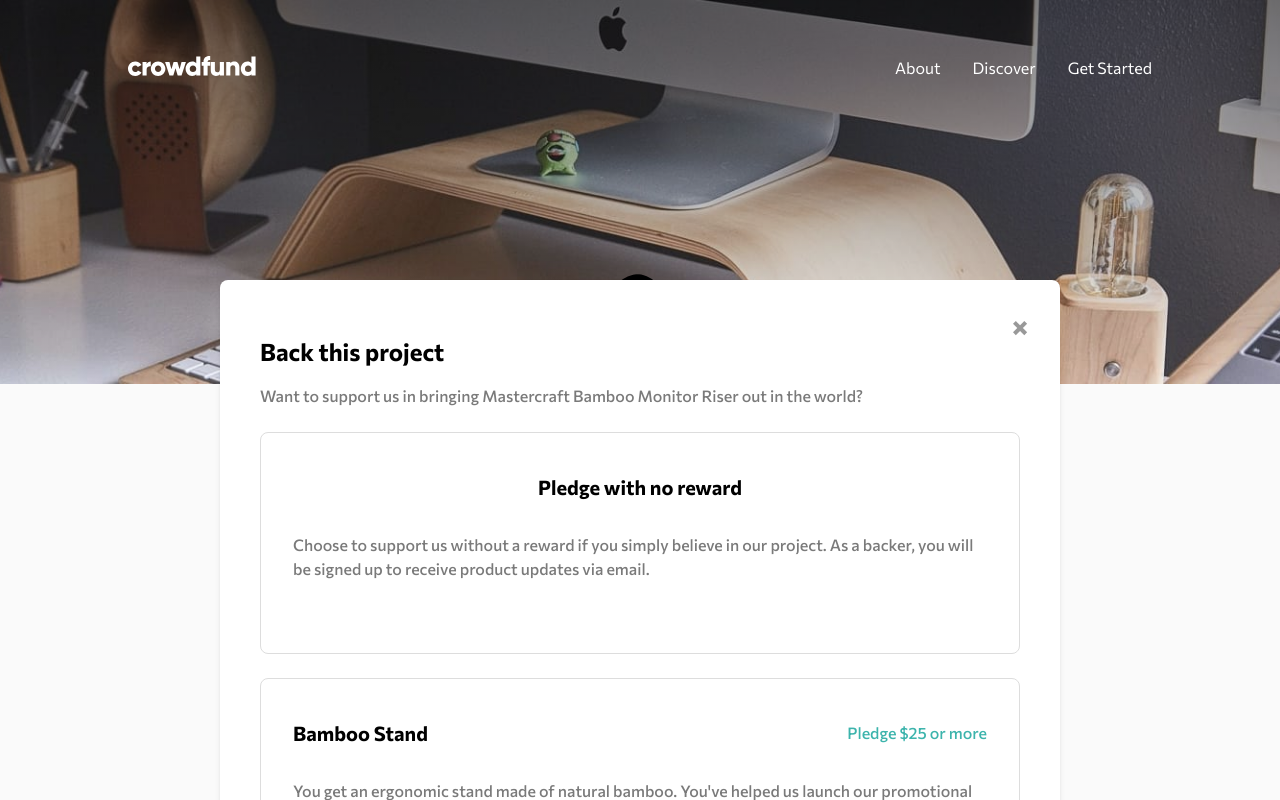
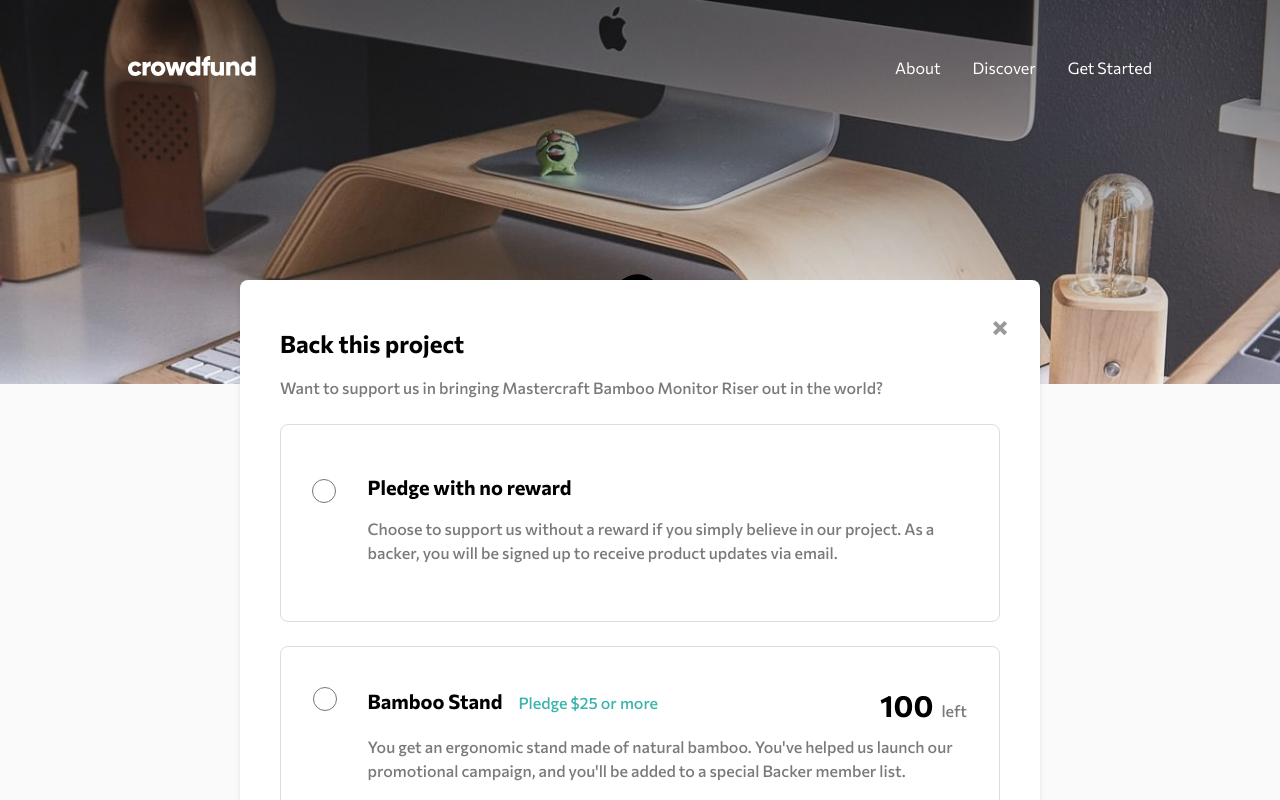
Before and after one commit to JuanMiranda1998/crowfunding-page-frontend-mentor, a Next.js app: page / in a window 1280 px wide. Both pictures are taken after a click on the button "Back this project". Shown: the top 800 px of the page. Built offline with nearby package versions, Linux system fonts and the light colour scheme.

Commit message:
styled modal

```diff
--- a/src/app/components/MainSection/DonationModal.jsx
+++ b/src/app/components/MainSection/DonationModal.jsx
@@ -13,9 +13,9 @@ const DonationModal = ({ toggleModalFunction }) => {
    }
 
   return (
-    <div className='absolute -top-16 left-1/2 -translate-y-10 -translate-x-1/2 flex flex-col py-10 px-10 shadow-md rounded-lg z-20 bg-white'>
+    <div className='absolute -top-16 left-1/2 -translate-y-10 -translate-x-1/2 flex flex-col py-8 px-10 shadow-md rounded-lg z-20 bg-white'>
         {donationCompleted ? <ThankYouModal toggleDonationFunction={toggleDonation} /> :
-        (<div className='w-80 md:w-[760px]'>
+        (<div className='w-80 md:w-[720px]'>
           <div className='absolute right-6 top-8 flex items-center justify-center w-8 h-8 cursor-pointer' onClick={toggleModalFunction}>
             <Image
               src={CloseModalIcon}
@@ -27,9 +27,14 @@ const DonationModal = ({ toggleModalFunction }) => {
           <h1 className='text-xl md:text-2xl font-semibold my-4'>Back this project</h1>
           <p className='text-base text-darkGray font-medium mb-4'>Want to support us in bringing Mastercraft Bamboo Monitor Riser out in the world?</p>
           <div className='flex flex-col gap-6 my-6'>
-            <div className='flex flex-col justify-between items-center px-8 py-10 rounded-lg border border-[#dddddd]'>
-                <h2 className='text-xl font-semibold'>Pledge with no reward</h2>
-                <p className='text-darkGray font-medium text-base my-8'>Choose to support us without a reward if you simply believe in our project. As a backer, you will be signed up to receive product updates via email.</p>
+            <div className='grid grid-cols-12 grid-rows-2 items-center place-items-center px-8 py-10 rounded-lg border border-[#dddddd]'>
+                <div className='col-span-1 row-span-1 mr-8'>
+                  <input className='w-6 h-6' type="radio" name="noReward" id="noReward" />
+                </div>
+                <div className='col-span-11 row-span-2'>
+                  <h2 className='text-xl font-semibold my-2'>Pledge with no reward</h2>
+                  <p className='text-darkGray font-medium text-base my-4'>Choose to support us without a reward if you simply believe in our project. As a backer, you will be signed up to receive product updates via email.</p>
+                </div>
             </div>
             {
               OPTIONS_DATA.map((option) => (
--- a/src/app/components/MainSection/OptionModalCard.jsx
+++ b/src/app/components/MainSection/OptionModalCard.jsx
@@ -13,15 +13,19 @@ const OptionModalCard = ({
 
 
     return (
-        <div className={`flex flex-col px-8 py-10 rounded-lg border border-[#dddddd] ${isAvailable ? '' : 'opacity-50'}`}>
-            <div className='flex flex-row justify-between items-center'>
-                <h2 className='text-xl font-semibold'>{title}</h2>
-                <p className='text-base font-medium text-moderateCyan'>Pledge ${minimumTake} or more</p>
+        <div className={`grid grid-cols-12 grid-rows-2 px-8 py-10 rounded-lg border border-[#dddddd] ${isAvailable ? '' : 'opacity-50'}`}>
+            <div className='col-span-1 row-span-2 mr-8'>
+                  <input className='w-6 h-6' type="radio" />
             </div>
-            <p className='text-darkGray font-medium text-base my-8'>{description}</p>
-            <div className='flex flex-row justify-between items-center'>
+            <div className='flex flex-row justify-between col-span-11 row-span-1'>
+                <div className='flex flex-row gap-4'>
+                    <h2 className='text-xl font-semibold'>{title}</h2>
+                    <p className='text-base font-medium text-moderateCyan mt-1'>Pledge ${minimumTake} or more</p>
+                </div>
                 <p className='text-darkGray font-medium'><span className='text-3xl font-bold text-black mr-2'>100</span>left</p>
-                <button className={`text-white text-sm font-medium ${isAvailable ? 'bg-moderateCyan hover:bg-darkCyan transition-colors ease-in duration-200' : 'bg-darkGray'} rounded-full px-8 py-3`} disabled={!isAvailable} onClick={toggleDonationFunction} >{isAvailable ? 'Select Reward' : 'Out of stock'}</button>
+            </div>
+            <div className='col-span-11 row-span-1'>
+                <p className='text-darkGray font-medium text-base'>{description}</p>
             </div>
         </div>
     )
```
